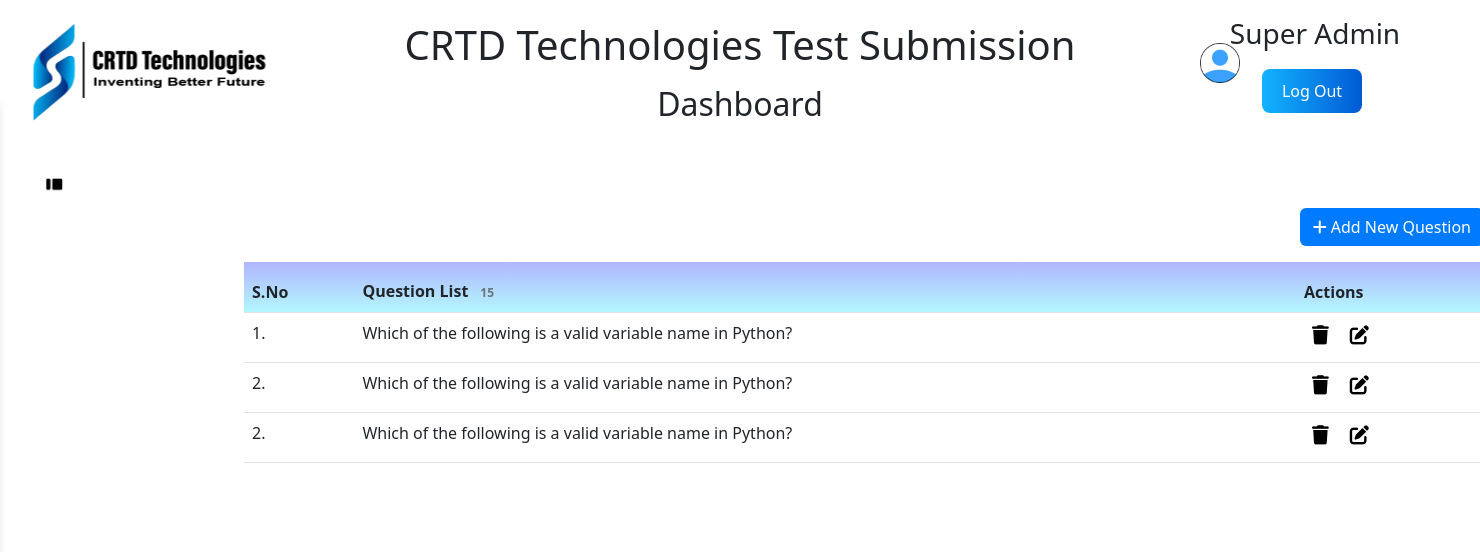
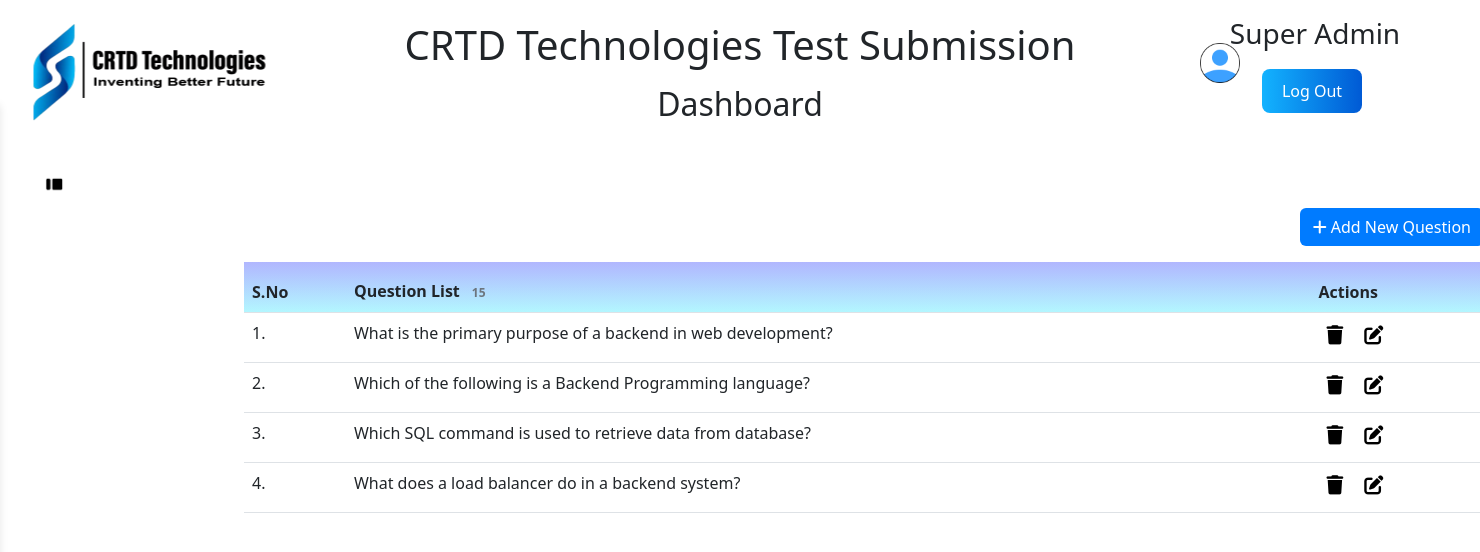
Before and after one commit to SEBINBABY/crtd_new, a Django app: page /question_list/2 in a window 1480 px wide. Shown: the top 552 px of the page. Run offline with Django 4.2, Linux system fonts and the light colour scheme; data comes from the database, SQL or seed files in the repository.

Commit message:
attempt to fix question section

```diff
--- a/admin_dashboard/templates/question_list.html
+++ b/admin_dashboard/templates/question_list.html
@@ -26,47 +26,31 @@
           <tr class="grey">
             <th scope="col">S.No</th>
             <th scope="col">
-                Question List <span class="badge text-secondary">15</span>
+              Question List <span class="badge text-secondary">{{quiz.number_of_questions}}</span>
             </th>
             <th scope="col" class=" ">Actions</th>
           </tr>
         </thead>
         <tbody>
+          {% for question in quiz.quiz_questions.all %}
           <tr>
-              <td>1.</td>
+            <td>{{forloop.counter}}.</td>
             <td>
-                Which of the following is a valid variable name in Python?
+              {{question.question_text}}
             </td>
             <td class="text-left action-icons">
-                <i class="fas fa-trash" data-bs-toggle="modal" data-bs-target="#deleteModal"></i>
-                <i class="fas fa-edit" id="edit-button"></i>
+              <i id="delete-{{question.id}}" class="delete-btns fas fa-trash" data-bs-toggle="modal" data-bs-target="#deleteModal"></i>
+              <i id="edit-{{question.id}}" class="edit-btns fas fa-edit"></i>
             </td>
           </tr>
-            <tr>
-              <td>2.</td>
-              <td>
-                Which of the following is a valid variable name in Python?
-              </td>
-              <td class="text-left action-icons">
-                <i class="fas fa-trash" data-bs-toggle="modal" data-bs-target="#deleteModal"></i>
-                <i class="fas fa-edit" id="edit-button"></i>
-              </td>
-            </tr>
-            <tr>
-              <td>2.</td>
-              <td>
-                Which of the following is a valid variable name in Python?
-              </td>
-              <td class="text-left action-icons">
-                <i class="fas fa-trash" data-bs-toggle="modal" data-bs-target="#deleteModal"></i>
-                <i class="fas fa-edit" id="edit-button"></i>
-              </td>
-            </tr>
+          {% endfor %}
         </tbody>
       </table>
     </div>
 
     <div class="overlay" id="edit-content">
+      <form id="edit_form" action="{% url 'admin_dashboard:edit_question' %}" method="post">
+        {% csrf_token %}
         <div class="modal-content1" style="
                 text-align: center;
                 justify-content: center;
@@ -75,53 +59,30 @@
           <h3 class="text-center mb-4" style="color: #003b8b">
             Edit Question
           </h3>
-          <p class="question-title">
-            Q1
-            <a href="#" class="fw-bold" style="color: #494949">Which of the following is a valid variable name in
-              Python?</a>
-          </p>
-
-          <form>
-            <div class="form-check mb-3">
-              <input class="form-check-input" type="radio" name="variable" id="option1" />
-              <label class="form-check-label" for="option1">
-                <input type="text" class="form-control" value="123var" disabled style="background-color: white" />
-              </label>
+            <div class="container-fluid question-title">
+              <label for="question_text" id="question_number" class="p-0 m-0">Q1</label>
+              <input id="question_text" required name="question_text" class="fw-bold form-control" style="color: #494949;text-decoration: underline;" value="">
             </div>
 
-            <div class="form-check mb-3">
-              <input class="form-check-input" type="radio" name="variable" id="option2" checked />
-              <label class="form-check-label selected" for="option2">
-                <input type="text" class="form-control fw-bold" value="_myVariable" disabled
-                  style="background-color: white" />
-              </label>
+
+            <div id="answers" class="p-0 m-0">
             </div>
+            <input type="hidden" name="answer_ids" id="answer_ids" value="">
+            <input type="hidden" name="question_id" id="question_id" value="">
+            <input type="hidden" name="quiz_id" id="quiz_id" value="">
 
-            <div class="form-check mb-3">
-              <input class="form-check-input" type="radio" name="variable" id="option3" />
-              <label class="form-check-label" for="option3">
-                <input type="text" class="form-control" value="my-variable" disabled
-                  style="background-color: white" />
-              </label>
-            </div>
 
-            <div class="form-check mb-4">
-              <input class="form-check-input" type="radio" name="variable" id="option4" />
-              <label class="form-check-label" for="option4">
-                <input type="text" class="form-control" value="if" disabled style="background-color: white" />
-              </label>
-            </div>
 
             <div class="d-flex justify-content-between w-100">
               <button type="button" class="btn btn-cancel me-3 px-4" onclick="closePopup()">
                 Cancel
               </button>
-              <button type="submit" class="btn btn-save px-5 ml-5">
+              <button id="edit_save" class="btn btn-save px-5 ml-5">
                 Save
               </button>
             </div>
+          </div>
       </form>
-        </div>
     </div>
 
     <div class="modal fade" id="addQuestionModal" tabindex="-1" aria-labelledby="exampleModalLabel"
@@ -135,48 +96,51 @@
             <button type="button" class="btn-close" data-bs-dismiss="modal" aria-label="Close"></button>
           </div>
           <div class="modal-body">
-              <p class="mb-4">Add Your Question Here</p>
-              <form>
+            <form id="add_form" method="post" action="{% url 'admin_dashboard:add_question' %}">
+            {% csrf_token %}
+            <input name="question_text" class="mb-4 fw-bold form-control" placeholder="Add Your Question Here"></input>
               <div class="mb-3 row">
                 <div class="col-1 d-flex justify-content-center">
-                    <input type="radio" name="correct_answer" class="form-check-input1" />
+                  <input type="radio" name="correct_answer_id" value="1" class="form-check-input1" />
                 </div>
                 <div class="col-11">
-                    <input type="text" class="form-control" placeholder="Option1" />
+                  <input type="text" name="answer_text-1" class="form-control" placeholder="Option1" />
                 </div>
               </div>
               <div class="mb-3 row">
                 <div class="col-1 d-flex justify-content-center">
-                    <input type="radio" name="correct_answer" class="form-check-input1" />
+                  <input type="radio" name="correct_answer_id" value="2" class="form-check-input1" />
                 </div>
                 <div class="col-11">
-                    <input type="text" class="form-control" placeholder="Option2" />
+                  <input type="text" name="answer_text-2" class="form-control" placeholder="Option2" />
                 </div>
               </div>
               <div class="mb-3 row">
                 <div class="col-1 d-flex justify-content-center">
-                    <input type="radio" name="correct_answer" class="form-check-input1" />
+                  <input type="radio" name="correct_answer_id" value="3" class="form-check-input1" />
                 </div>
                 <div class="col-11">
-                    <input type="text" class="form-control" placeholder="Option3" />
+                  <input type="text" name="answer_text-3" class="form-control" placeholder="Option3" />
                 </div>
               </div>
               <div class="mb-3 row">
                 <div class="col-1 d-flex justify-content-center">
-                    <input type="radio" name="correct_answer" class="form-check-input1" />
+                  <input type="radio" name="correct_answer_id" value="4" class="form-check-input1" />
                 </div>
                 <div class="col-11">
-                    <input type="text" class="form-control" placeholder="Option4" />
+                  <input type="text" name="answer_text-4" class="form-control" placeholder="Option4" />
                 </div>
               </div>
-              </form>
+
+            <input type="hidden" name="quiz_id" value="{{quiz.id}}">
           </div>
           <div class="modal-footer border-0 justify-content-center">
             <button type="button" class="btn btn-cancel me-3" data-bs-dismiss="modal">
               Cancel
             </button>
-              <button type="button" class="btn btn-save">Save</button>
+            <button type="submit" class="btn btn-save">Save</button>
           </div>
+        </form>
         </div>
       </div>
     </div>
@@ -189,16 +153,20 @@
           <div class="modal-body">
             <img src="images/Delete.png" alt="Delete Image" />
             <h5 class="modal-title2 mb-3" id="deleteModalLabel" style="color: #003b8b">
-                Are you sure you want to delete profile?
+              Are you sure you want to delete this question?
             </h5>
           </div>
           <div class="modal-footer border-0">
             <button type="button" class="btn btn-cancel1" data-bs-dismiss="modal">
               Cancel
             </button>
-              <button type="button" class="btn btn-primary">
+            <form action="{% url 'admin_dashboard:delete_question' %}" method="post">
+              {% csrf_token %}
+              <input id="delete_question_id" type="hidden" name="question_id">
+              <button type="submit" class="btn btn-primary">
                 Delete
               </button>
+            </form>
           </div>
         </div>
       </div>
@@ -207,28 +175,84 @@
 
     {% block extra_js %}
       <script>
-        document
-      .getElementById("questionSectionLink")
-      .addEventListener("click", function () {
-        const questionSection = document.getElementById(
-          "questionSectionContent"
-        );
-        questionSection.style.display =
-          questionSection.style.display === "none" ? "block" : "none";
-      });
+  document.addEventListener("DOMContentLoaded", ()=>{
 
 
-
-    document.querySelectorAll("#edit-button").forEach(button => {
+      document.querySelectorAll(".edit-btns").forEach(button => {
       button.addEventListener("click", function () {
 
+        let question_id = parseInt(button.id.split('-')[1])
+        let url = `{% url 'admin_dashboard:edit_question' %}?question_id=${question_id}`
+        fetch(url)
+        .then(response => response.json())
+        .then(data =>{
+          document.getElementById("question_text").value = data["question"].question_text
+          document.getElementById("question_id").value = data["question"].id
+          document.getElementById("question_number").innerHTML = "Q" + data["index"]
+          let answers_div = document.getElementById("answers")
+          answers_div.innerHTML = ""
+          let counter = 1
+          data['answers'].forEach(answer => {
+            createAnswerElement(answer.id,answer.is_correct,answer.answer_text,counter)
+            counter += 1
+          });
+          while(counter <= 4){
+            createAnswerElement(counter,false,"",counter)
+            counter += 1
+          }
 
 
+        })
+        .then(()=>{
           document.getElementById("edit-content").style.display = "block";
+        })
       });
     });
 
+    function createAnswerElement(answer_id,is_correct, answer_text,counter){
+      let answers_div = document.getElementById("answers")
+      let answer_ids = document.getElementById("answer_ids")
+      let div = document.createElement("div")
+            div.classList.add("form-check")
+            div.classList.add("mb-3")
 
+            let radio = document.createElement("input")
+            radio.type = "radio"
+            radio.name = "correct_answer_id"
+            radio.classList.add("form-check-input")
+            radio.required = true
+            radio.id = `radio-${answer_id}`
+            radio.value=answer_id
+            if(is_correct){
+              radio.checked = true
+            }
+
+            let label = document.createElement("label")
+            label.classList.add("form-check-label")
+            label.for = `radio-${answer_id}`
+
+            let input = document.createElement("input")
+            input.type="text"
+            input.classList.add("form-control")
+            input.value=answer_text
+            input.style.backgroundColor = 'white'
+            input.name=`answer_text-${answer_id}`
+            input.placeholder = `Answer ${counter}`
+
+            label.appendChild(input)
+            div.appendChild(radio)
+            div.appendChild(label)
+            answers_div.appendChild(div)
+            answer_ids.value += answer_id+","
+    }
+
+    document.querySelectorAll(".delete-btns").forEach(button => {
+      button.addEventListener("click", function () {
+        let question_id = parseInt(button.id.split('-')[1])
+        document.getElementById("delete_question_id").value = question_id
+      })
+    })
+  })
 function closePopup() {
       document.getElementById("edit-content").style.display = "none";
     }
```
Lines whose indentation alone changed are shown as unchanged.
